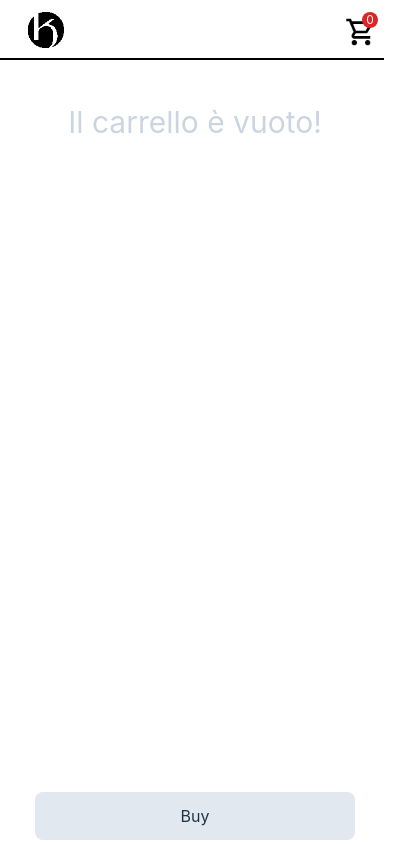
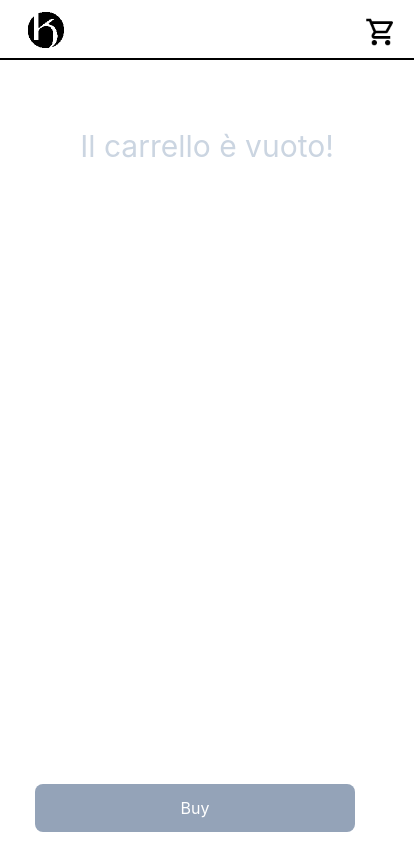
Before and after one commit to SimoCoda/E-commerce, a Vue app: page /cart in a window 390 px wide. Shown: the whole page, 414 px wide, since content can reach past the window. Built offline with nearby package versions, Linux system fonts and the light colour scheme.

Commit message:
Edit and Responsive

```diff
--- a/pages/CartPage.vue
+++ b/pages/CartPage.vue
@@ -1,10 +1,10 @@
 <template>
     <IconBar class="-mt-1 pt-3 z-50" />
-    <div class="absolute top-16 z-10">
-      <CartList class="" />
+    <div class="absolute top-16 z-10 xl:top-36 md:top-32">
+      <CartList class="xl:mb-20" />
     </div>
-    <div class="fixed bottom-0 left-0 right-0 h-16 bg-white z-50">
-      <BaseButtons title="Buy" @click="cartStore.emptyCart" class="mt-3"/>
+    <div class="fixed bottom-0 left-0 right-0 h-20 pt-5 z-50 xl:h-24 xl:pt-5 xl:mb-0 md:mb-3 md:pt-10 md:h-32">
+      <BaseButtons title="Buy" @click="cartStore.emptyCart"/>
     </div>
   </template>
 
--- a/pages/ProductDetailPage.vue
+++ b/pages/ProductDetailPage.vue
@@ -1,10 +1,11 @@
 <template>
     <div class="z-20 static left-0 top-0 flex">
-        <IconBar class="pt-3" />
+        <IconBar class="-mt-1 pt-3 z-50" />
     </div>
-    <div class="mt-24">
-        <ProductInfo class="z-10" />
+    <div class="mt-28 md:mt-36 xl:mt-48">
+        <ProductInfo class="z-10"/>
     </div>
+
 </template>
 
 <script>
--- a/pages/ProductsPage.vue
+++ b/pages/ProductsPage.vue
@@ -1,6 +1,6 @@
 <template>
     <IconBar class="-mt-1 pt-3 z-50" />
-    <div class="ml-5 absolute top-20 z-10">
+    <div class="-ml-8 absolute top-20 z-10 xl:top-48 xl:-left-[60px] md:top-[120px]">
         <ProductList class=""/>
     </div>
 </template>
--- a/src/components/BaseButtons.vue
+++ b/src/components/BaseButtons.vue
@@ -1,6 +1,6 @@
 <template>
-  <div class="w-full">
-    <button class="bg-slate-200 h-12 w-80">{{title}}</button>
+  <div class="w-full xl:w-[1920px] md:w-[834px]">
+    <button class="bg-slate-200 h-12 w-80 first-line xl:text-2xl md:text-2xl text-white bg-slate-400 hover:bg-slate-800">{{title}}</button>
   </div>
 </template>
 
--- a/src/components/CartList.vue
+++ b/src/components/CartList.vue
@@ -1,33 +1,33 @@
 <template>
     <div class="mb-16 flex">
         <div v-if="cartStore.cart.items != 0">
-            <div v-for="(item, i) in cartStore.cart.items" :key="item.product.name" class="mt-4 mb-5 ml-0 pt-3 pb-3 flex bg-slate-200 items-center justify-center w-[390px]">
+            <div v-for="(item, i) in cartStore.cart.items" :key="item.product.name" class="mt-4 mb-3 ml-0 pt-2 pb-2 flex bg-slate-200 items-center justify-center w-[414px] xl:w-[1920px] xl:h-48 xl:-mt-1 md:w-[834px] md:h-32">
                 <div class="">
-                    <img :src="item.product.image" class="h-[70px] mr-4 border-[1px] border-black"/>
+                    <img :src="item.product.image" class="h-[70px] mr-4 border-[1px] border-black xl:h-[160px] xl:mr-44 md:h-[110px] md:mr-20"/>
                 </div>
-                <div class="flex w-14 mr-14 items-center justify-center">
-                    <h1 class="text-[15px] font-bold m-auto">{{ item.product.name }} <span class="text-[14px]"> {{ item.subtotal }} €</span></h1>
+                <div class="flex w-14 mr-14 items-center justify-center xl:w-32 md:w-24">
+                    <h1 class="text-[15px] font-bold m-auto xl:text-4xl md:text-3xl">{{ item.product.name }} <span class="text-[14px] xl:text-3xl md:text-2xl"> {{ item.subtotal }} €</span></h1>
                 </div>
-                <div class="mr-4 flex items-center justify-center border-[0.5px] border-slate-300">
-                <div class="w-10 border-r-[0.5px] border-slate-300">
-                    <div v-if="item.quantity > 1">
-                        <button @click="cartStore.decreseItemFromCart(item.product,i, item.quantity)" class="m-2 font-bold">-</button>
+                <div class="mr-4 flex items-center justify-center border-[0.5px] border-slate-300 xl:ml-36 xl:border-2 xl:h-20 xl:w-[240px] md:ml-16 md:border-2 md:h-16 md:w-[150px]">
+                    <div class="w-10 border-r-[0.5px] border-slate-300 xl:border-r-2 xl:h-20 xl:w-10 md:border-r-2 md:h-16">
+                        <div v-if="item.quantity > 1" class="md:w-16">
+                            <button @click="cartStore.decreseItemFromCart(item.product,i, item.quantity)" class="m-2 font-bold xl:text-4xl xl:mt-4 xl:-ml-12 md:text-3xl md:-ml-8 md:w-16 md:mt-3">-</button>
+                        </div>
+                        <div v-else class="md:w-16">
+                            <button @click="cartStore.removeItemFromCart(i, item.quantity)" class="m-2 font-bold xl:-ml-12 md:-ml-6"><img src="../assets/image/basket.png" class="h-4 xl:h-6 xl:mt-4 md:mt-3 md:h-6"/></button>
+                        </div>
                     </div>
-                    <div v-else>
-                        <button @click="cartStore.removeItemFromCart(i, item.quantity)" class="m-2 font-bold"><img src="../assets/image/basket.png" class="h-4"/></button>
+                    <div class="w-10 xl:w-20"><h1 class="text-xl xl:text-5xl xl:w-20 md:text-4xl">{{ item.quantity }}</h1></div>
+                    <div class="w-10  border-l-[0.5px] border-slate-300 xl:border-l-2 md:border-l-2">
+                        <button @click="cartStore.addItemToCart(item.product)" class="m-2 font-bold xl:text-4xl xl:h-20 xl:m-0 xl:w-20 md:text-3xl md:h-12 md:-ml-1 md:w-16">+</button>
                     </div>
                 </div>
-                    <div class="w-10"><h1 class="text-xl">{{ item.quantity }}</h1></div>
-                <div class="w-10  border-l-[0.5px] border-slate-300 ">
-                    <button @click="cartStore.addItemToCart(item.product)" class="m-2 font-bold">+</button>
-                </div>
-                </div>
-                <img src="../assets/image/basket.png" @click="cartStore.removeItemFromCart(i, item.quantity)" class="h-3 ml-2"/>
+                <img src="../assets/image/basket.png" @click="cartStore.removeItemFromCart(i, item.quantity)" class="h-4 ml-2 xl:h-10 xl:ml-16 md:h-7 md:ml-9"/>
             </div>
-            <h1 class="text-right pr-4">Total price: {{ cartStore.cart.total }} €</h1>
+            <h1 class="text-right mt-7 mb-10 pr-4 text-lg xl:text-3xl xl:mt-10 xl:mb-20 xl:mr-10 md:text-3xl md:mt-10 md:mb-20">Total price: <span class="text-xl xl:text-4xl md:text-4xl">{{ cartStore.cart.total }} €</span></h1>
         </div>
-        <div v-else class="w-[390px] mt-10">
-            <h1 class="text-center text-3xl text-slate-300">Il carrello è vuoto!</h1>
+        <div v-else class="w-[414px] mt-16 xl:w-[1920px] xl:mt-36 md:w-[834px] md:mt-32">
+            <h1 class="text-center text-3xl text-slate-300 xl:text-6xl md:text-5xl">Il carrello è vuoto!</h1>
         </div>
     </div>
 </template>
--- a/src/components/IconBar.vue
+++ b/src/components/IconBar.vue
@@ -1,12 +1,14 @@
 <template>
-    <div class="flex bg-white w-96 h-16 border-b-2 border-black mb-5 fixed">
-        <img src="../assets/image/logo-K.png" class="h-9 relative left-7 top-1" @click="goHome" />
-        <div v-if="cartStore.items != 0">
-            <img src="../assets/image/cart.png" class="h-8 m-1 relative left-[305px] top-1" @click="goCart"/>
-            <div class="absolute left-[362px] top-4 h-4 w-4 text-center rounded-full items-center justify-center bg-red-600 text-white text-xs">{{cartStore.cart.cartLength}}</div>
+    <div class="flex bg-white w-[414px] h-16 border-b-2 border-black mb-5 fixed xl:w-[1920px] xl:h-36 md:w-[834px] md:h-28">
+        <img src="../assets/image/logo-K.png" class="h-9 relative left-7 top-1 xl:h-24 xl:top-4 xl:left-12 md:h-16 md:left-28 md:top-4" @click="goHome" />
+        <div v-if="cartStore.cart.items != 0">
+            <img src="../assets/image/cart.png" class="h-8 m-1 relative left-[325px] top-1 xl:h-24 xl:top-3 xl:left-[1680px] md:h-[70px] md:left-[585px] md:top-3" @click="goCart"/>
+            <div class="absolute left-[382px] top-4 h-4 w-4 text-center rounded-full items-center justify-center bg-red-600 text-white text-xs xl:left-[1830px] xl:h-10 xl:w-10 xl:text-4xl xl:top-5 md:h-8 md:w-8 md:text-xl md:left-[690px] md:top-6">
+                {{cartStore.itemsInCart}}
+            </div>
         </div>
         <div v-else>
-            <img src="../assets/image/cart.png" class="h-8 m-1 relative left-72 top-1" @click="goCart"/>
+            <img src="../assets/image/cart.png" class="h-8 m-1 relative left-[325px] top-1 xl:h-24 xl:top-3 xl:left-[1680px] md:h-[70px] md:left-[585px] md:top-3" @click="goCart"/>
         </div>
     </div>
 </template>
--- a/src/components/ProductList.vue
+++ b/src/components/ProductList.vue
@@ -1,5 +1,5 @@
 <template>
-    <div class="columns-2">
+    <div class="columns-2 xl:columns-3 xl:h-98  ">
         <div v-for="product in products" :key="product.name" class="mb-8">
             <Product :product="product"/>
         </div>
--- a/src/stores/cartStore.js
+++ b/src/stores/cartStore.js
@@ -1,10 +1,11 @@
 import {defineStore} from 'pinia'
-import {ref, watch} from 'vue'
+import {ref, watch, computed} from 'vue'
 import Swal from 'sweetalert2'
 
 export const useCartStore = defineStore('cart', () => {
 
-    let cart = ref({items: [], total: 0, cartLength: 0});
+    let cart = ref({items: [], total: 0});
+    let itemsInCart = ref(0)
 
     const addItemToCart = (product) => {
         if(cart.value.items.filter(item => item.product.name === product.name).length > 0) {
@@ -12,7 +13,7 @@ export const useCartStore = defineStore('cart', () => {
             cart.value.items.map(item => {
                 if(item.product.name === product.name){
                     item.quantity++
-                    item.subtotal = (item.product.price * item.quantity).toFixed(2)
+                    item.subtotal = Math.round((item.product.price * item.quantity) * 100) / 100
                     Swal.fire({
                         position: 'top-end',
                         icon: 'success',
@@ -60,7 +61,7 @@ export const useCartStore = defineStore('cart', () => {
                     });
                 }else{
                     item.quantity--
-                    item.subtotal = (item.product.price * item.quantity).toFixed(2)
+                    item.subtotal = Math.round((item.product.price * item.quantity) * 100) / 100
                     Swal.fire({
                         position: 'top-end',
                         icon: 'success',
@@ -75,20 +76,25 @@ export const useCartStore = defineStore('cart', () => {
 
     watch(cart.value.items, () => {
         let total = 0
-        let itemsInCart = 0
+        let totalItem = 0
         cart.value.items.forEach(item => {
             total +=  item.subtotal
-            itemsInCart += item.quantity
+            totalItem += item.quantity
         })
-        cart.value.cartLength = itemsInCart
-        if(cart.value.cartLength >= 3){
-            cart.value.total = (total - [(total*10)/100]).toFixed(2)
+        if(totalItem >= 3){
+            cart.value.total = Math.round((total - (total/10))*100)/100
+            itemsInCart.value = totalItem
         }else{
             cart.value.total = total
+            itemsInCart.value = totalItem
         }
     })
 
     const emptyCart = () => {
+        console.log("Acquisto completato!")
+        cart.value.items.forEach(item => {
+            cart.value.items.splice(item)
+        })
         Swal.fire({
             position: 'top-end',
             icon: 'success',
@@ -104,5 +110,6 @@ export const useCartStore = defineStore('cart', () => {
         removeItemFromCart,
         decreseItemFromCart,
         emptyCart,
+        itemsInCart,
     }
 })
--- a/src/style.css
+++ b/src/style.css
@@ -60,8 +60,6 @@ button {
 
 #app {
   max-width: 1280px;
-  /* margin: 0 auto; */
-  /* padding: 2rem; */
   text-align: center;
 }
 
```
Also changed, not shown: src/components/Product.vue (+6 -6 lines), src/components/ProductInfo.vue (+8 -8 lines).
